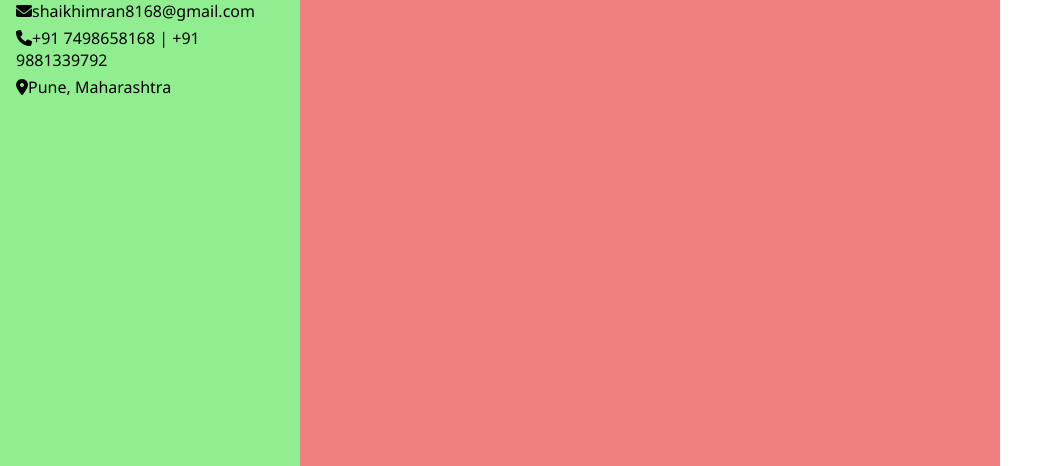
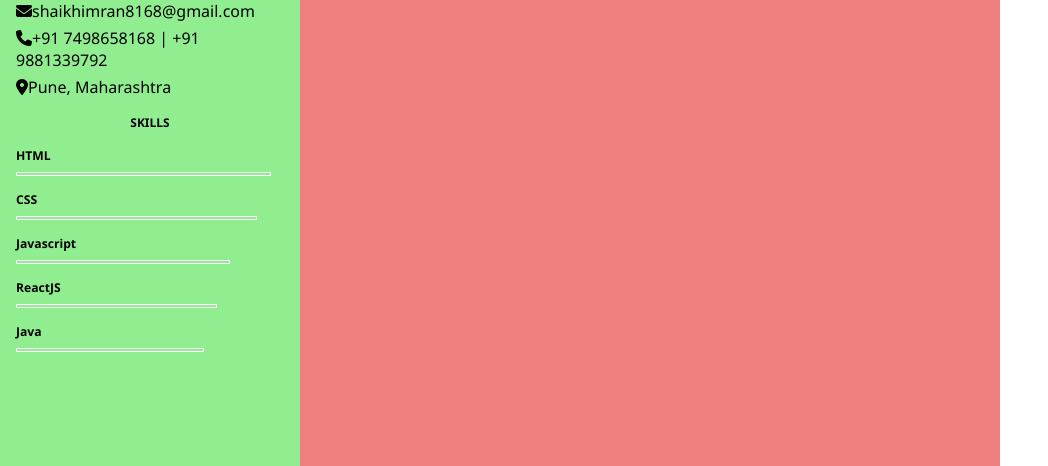
Before and after one commit to Imrans8168/Combinators-Id-selector-Class-selector---Post-Class---Responsive-Resume-using-CSS-Grid---vhc0uda4p, a plain HTML site: page index.html in a window 1280 px wide. Shown: the part 334-800 px from the top of the page, without its empty margins (0-1048 px from the left). Drawn offline with Linux system fonts and the light colour scheme.

Commit message:
fourth commit

```diff
--- a/index.html
+++ b/index.html
@@ -1,5 +1,6 @@
 <!DOCTYPE html>
 <html lang="en">
+
 <head>
     <meta charset="utf-8">
     <meta http-equiv="X-UA-Compatible" content="IE=edge">
@@ -15,6 +16,7 @@
     <link rel="stylesheet" href="https://cdnjs.cloudflare.com/ajax/libs/font-awesome/4.7.0/css/font-awesome.min.css">
     <script src="https://kit.fontawesome.com/3660356822.js" crossorigin="anonymous"></script>
 </head>
+
 <body>
     <main class="main-content" contenteditable="true">
         <section class="left-section">
@@ -26,24 +28,64 @@
                     </div>
                     <h2 class="name">Imran Shaikh</h2>
                     <h4 class="designation">SDE-1</h4>
-                        <hr/>
+                    <hr />
                     <p class="description">MERN Stack Developer | Full Stack Developer | Web Developer</p>
                 </div>
                 <!-- contact info -->
                 <div class="contact-info">
                     <div class="contact-item">
                         <div class="social-media">
-                              <li class="icon"> <a href="https://www.linkedin.com/in/imran-shaikh-136673229/"><i class="fa-brands fa-linkedin-in"></i></a></li>
-                              <li class="icon"> <a href="https://github.com/Imrans8168"><i class="fa-brands fa-github"></i></a></li>
-                              <li class="icon"> <a href="https://www.instagram.com/imranshaikh614/"><i class="fa-brands fa-instagram-square"></i></a></li>
-                              <li class="icon"> <a href="https://twitter.com/shaikhimran8168"><i class="fa-brands fa-twitter"></i></a></li>
+                            <li class="icon"> <a href="https://www.linkedin.com/in/imran-shaikh-136673229/"><i
+                                        class="fa-brands fa-linkedin-in"></i></a></li>
+                            <li class="icon"> <a href="https://github.com/Imrans8168"><i
+                                        class="fa-brands fa-github"></i></a></li>
+                            <li class="icon"> <a href="https://www.instagram.com/imranshaikh614/"><i
+                                        class="fa-brands fa-instagram-square"></i></a></li>
+                            <li class="icon"> <a href="https://twitter.com/shaikhimran8168"><i
+                                        class="fa-brands fa-twitter"></i></a></li>
                         </div>
-                            <hr/>
+                        <hr />
                         <div class="personal-details">
                             <li class="icon-contact"><i class="fa-solid fa-envelope"></i>shaikhimran8168@gmail.com</li>
-                                <li class="icon-contact"> <i class="fa-solid fa-phone"></i>+91 7498658168 | +91 9881339792  </li>
+                            <li class="icon-contact"> <i class="fa-solid fa-phone"></i>+91 7498658168 | +91 9881339792
+                            </li>
                             <li class="icon-contact"> <i class="fa-solid fa-location-dot"></i></i>Pune, Maharashtra</li>
                         </div>
+                    </div>
+
+                </div>
+                <!-- skills -->
+                <div class="skills">
+                    <h2 class="skills-title">Skills</h2>
+                    <div class="skill-name">
+                        <h3>HTML</h3>
+                    </div>
+                    <div class="skill-progress">
+                        <div class="progress-bar" style="width: 95%;"></div>
+                    </div>
+                    <div class="skill-name">
+                        <h3>CSS</h3>
+                    </div>
+                    <div class="skill-progress">
+                        <div class="progress-bar" style="width: 90%;"></div>
+                    </div>
+                    <div class="skill-name">
+                        <h3>Javascript</h3>
+                    </div>
+                    <div class="skill-progress">
+                        <div class="progress-bar" style="width: 80%;"></div>
+                    </div>
+                    <div class="skill-name">
+                        <h3>ReactJS</h3>
+                    </div>
+                    <div class="skill-progress">
+                        <div class="progress-bar" style="width: 75%;"></div>
+                    </div>
+                    <div class="skill-name">
+                        <h3>Java</h3>
+                    </div>
+                    <div class="skill-progress">
+                        <div class="progress-bar" style="width: 70%;"></div>
                     </div>
 
                 </div>
@@ -59,4 +101,5 @@
         </section>
     </main>
 </body>
+
 </html>
--- a/style.css
+++ b/style.css
@@ -82,8 +82,24 @@ a{
     cursor: pointer;
 }
 
+.skills-title{
+    font-size: 0.75rem;
+    text-align: center;
+    text-transform: uppercase;
+    padding: 1rem 0.5rem;
+}
+.skill-name{
+    font-size: 0.65rem;
+    font-weight: 0.65rem;
+    text-align: left;
+    padding-bottom: 0.5rem;
+}
+.progress-bar{
+    border: 1px solid white;
+    height: 4px;
+    margin-bottom: 15px;
 
-
+}
 
 
 
```
Lines whose indentation alone changed are shown as unchanged.
